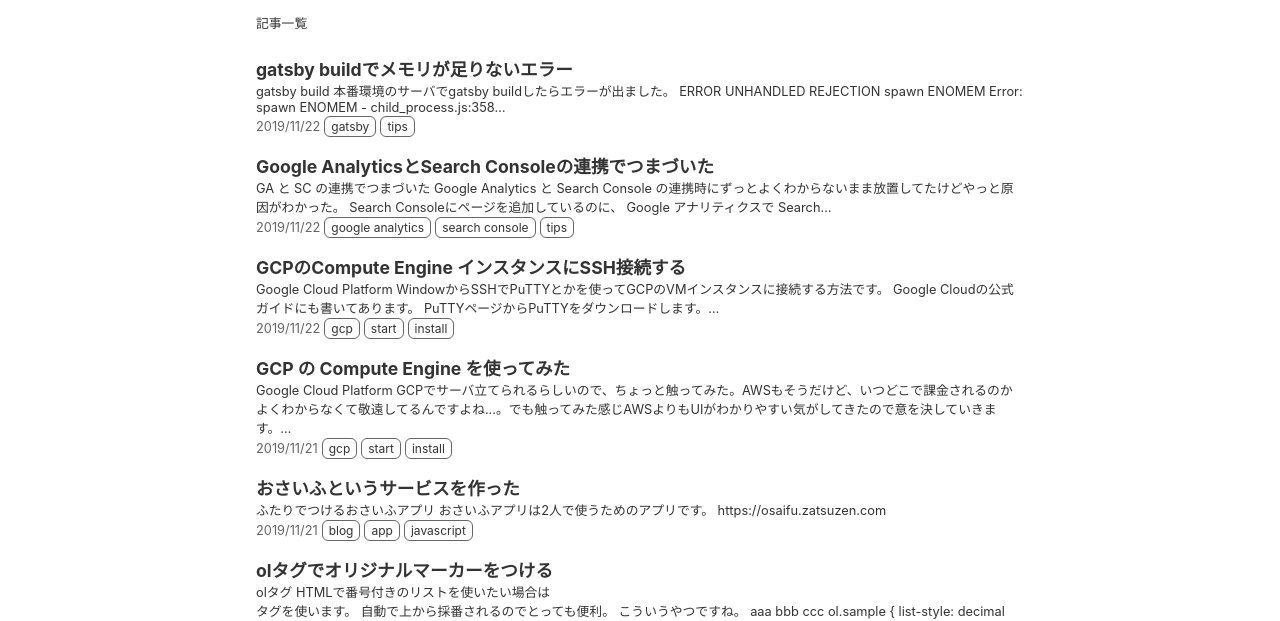
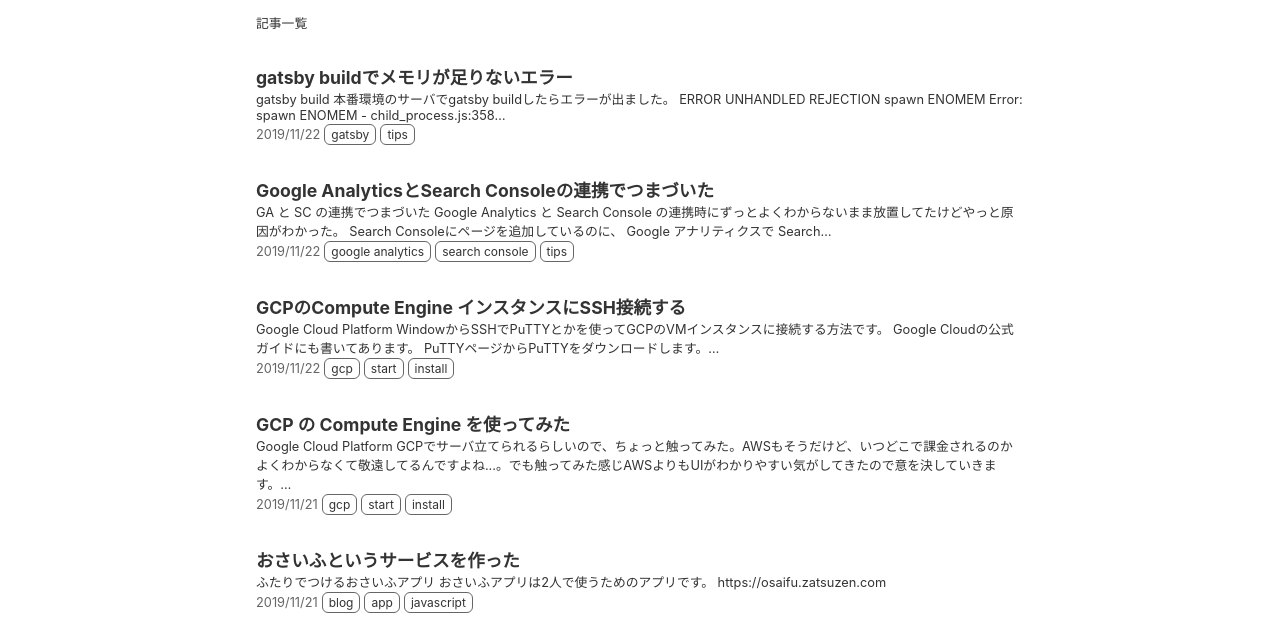
Before and after one commit to ryo4004/zatsuzen-blog_old, a Gatsby site: page / in a window 1280 px wide. Shown: the part 143-764 px from the top of the page. Built offline with nearby package versions, Linux system fonts and the light colour scheme; Gatsby itself is replaced by a stand-in of ours.

Commit message:
Update index.js

```diff
--- a/src/pages/index.js
+++ b/src/pages/index.js
@@ -26,7 +26,7 @@ class BlogIndex extends React.Component {
               const tagList = node.frontmatter.tags ? node.frontmatter.tags.map((tag, i) => <li key={'tag' + i}><object><Link to={'/tags/' + tag}>{tag}</Link></object></li>) : false
               return (
                 <article key={node.fields.slug} className='each-post'>
-                  <Link to={node.fields.slug}>
+                  <Link to={node.fields.slug} onTouchStart={() => {}}>
                     <h3>{title}</h3>
                     <section>
                       <p dangerouslySetInnerHTML={{__html: node.excerpt}} />
--- a/src/pages/index.scss
+++ b/src/pages/index.scss
@@ -8,7 +8,7 @@
   .each-post {
     a {
       display: block;
-      padding: 8px 16px;
+      padding: 16px;
       border-radius: 6px;
       color: #333;
       text-decoration: none;
```
